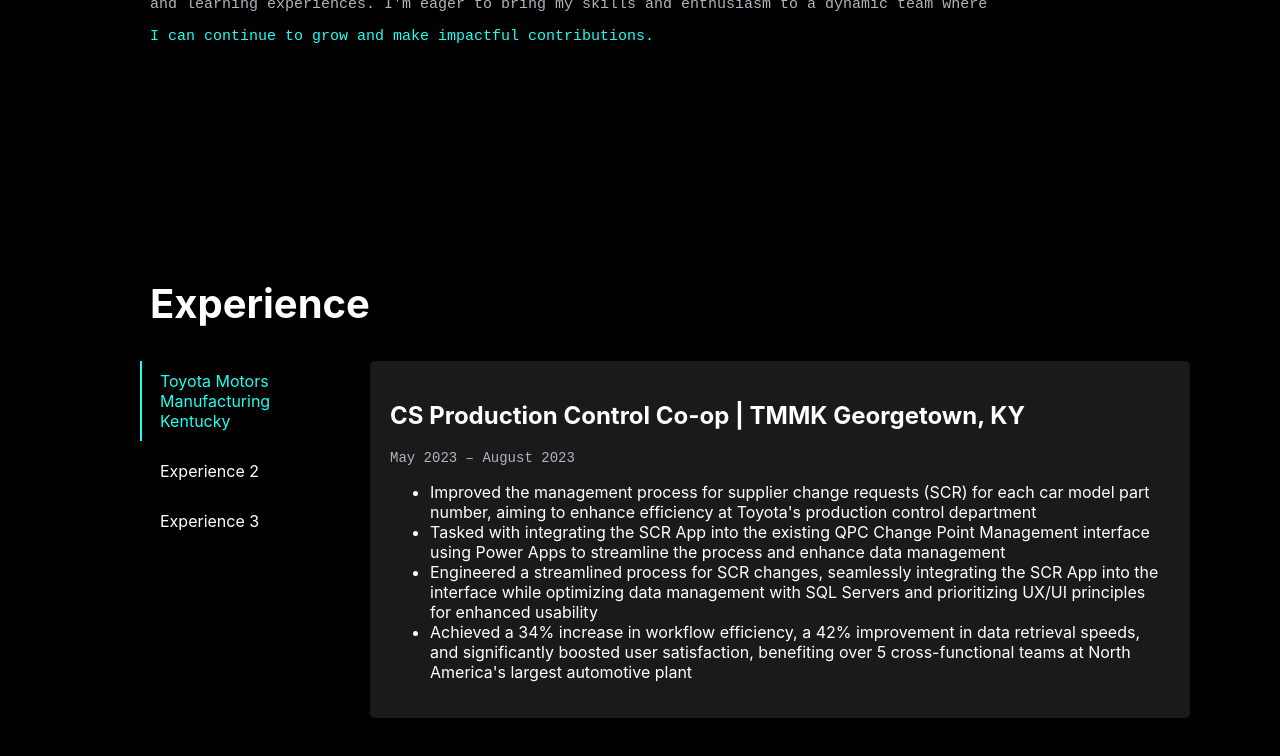
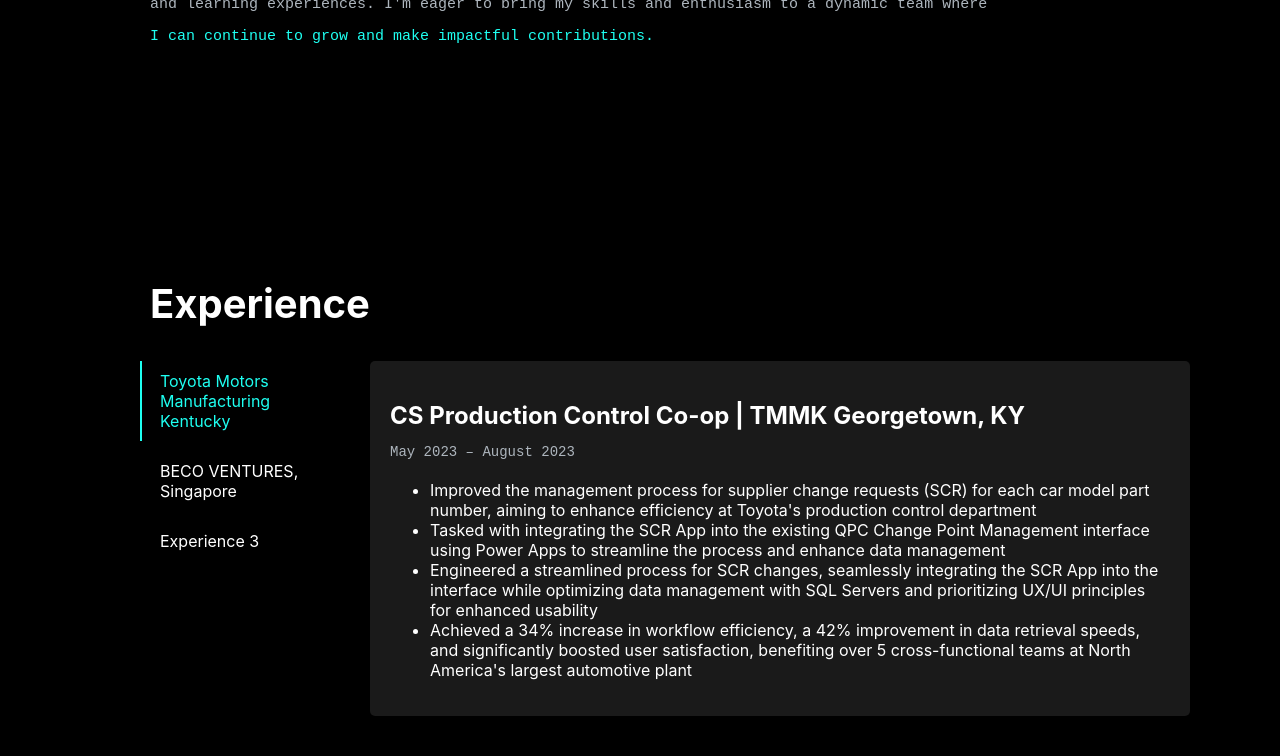
Before and after one commit to RJoshi141/portfolio, a React (Create React App) app: page / in a window 1280 px wide. Both pictures are taken after a click on the element "Toyota Motors Manufacturing Kentucky". Shown: the part 1083-1839 px from the top of the page. Built offline with nearby package versions, Linux system fonts and the light colour scheme.

Commit message:
Beco item 2

```diff
--- a/src/components/PortfolioPage.css
+++ b/src/components/PortfolioPage.css
@@ -1,28 +1,29 @@
 /* PortfolioPage.css */
+
 .portfolio-container {
-    position: relative; /* Child elements with absolute positioning are relative to this container */
-    background-color: black; /* Set a single black background for the entire container */
-    padding-bottom: 100vh; /* Ensure it extends beyond the viewport */
+    position: relative;
+    background-color: black;
+    padding-bottom: 100vh;
 }
 
 .top-left-logo {
     position: absolute;
-    top: 50px; /* Initial position */
+    top: 50px;
     left: 60px;
     width: 25px;
     z-index: 30;
-    opacity: 0; /* Start with opacity 0 */
-    animation: fadeIn 1.5s ease forwards; /* Apply fade-in animation */
-    transition: filter 0.1s, transform 0.1s; /* Add transition for hover and click effects */
-    cursor: pointer; /* Make the logo a pointer on hover */
+    opacity: 0;
+    animation: fadeIn 1.5s ease forwards;
+    transition: filter 0.1s, transform 0.1s;
+    cursor: pointer;
 }
 
 .top-left-logo:hover {
-    filter: brightness(0.5); /* Lighten the logo on hover */
+    filter: brightness(0.5);
 }
 
 .top-left-logo:active {
-    animation: logo-click 0.1s ease-in-out; /* Apply click animation */
+    animation: logo-click 0.1s ease-in-out;
 }
 
 @keyframes fadeIn {
@@ -35,32 +36,38 @@
 }
 
 @keyframes logo-click {
-    0% { transform: scale(1); }
-    50% { transform: scale(0.9); }
-    100% { transform: scale(1); }
+    0% {
+        transform: scale(1);
+    }
+    50% {
+        transform: scale(0.9);
+    }
+    100% {
+        transform: scale(1);
+    }
 }
 
 .black-screen-portfolio {
     height: 100vh;
-    width: 100%; /* Fill the entire viewport */
+    width: 100%;
     display: flex;
-    justify-content: flex-start; /* Align items to the start (left side) */
+    justify-content: flex-start;
     align-items: center;
-    padding-left: 60px; /* Adjust as needed to add some padding from the left side */
-    position: relative; /* Change to relative to ensure it doesn’t overlap other sections */
+    padding-left: 60px;
+    position: relative;
     top: 0;
     left: 0;
-    z-index: 20; /* Ensure it's above the old black screen */
+    z-index: 20;
 }
 
 .intro-container {
     position: relative;
     top: -80px;
     left: 90px;
-    text-align: left; /* Left align text */
+    text-align: left;
     color: white;
     opacity: 0;
-    animation: fadeInFromTop 1s forwards; /* Apply fade-in animation */
+    animation: fadeInFromTop 1s forwards;
 }
 
 .intro-text, .intro-name, .intro-tagline, .intro-tagline1 {
@@ -69,7 +76,7 @@
 
 .intro-text {
     animation: fadeInText 0.5s forwards 0.6s;
-    color: #1EFFF1 !important; /* for "Hi there! My name is" */
+    color: #1EFFF1 !important;
     font-family: 'SF Mono', monospace;
     font-size: 15px;
     margin: 0;
@@ -77,60 +84,60 @@
 
 .intro-name {
     animation: fadeInName 0.5s forwards 0.7s;
-    color: white; /* for "Ritika Joshi" */
+    color: white;
     margin: 0;
     font-size: 60px;
 }
 
 .intro-tagline {
     animation: fadeInTagline 0.5s forwards 0.8s;
-    color: #adb5bd; /* Faded white color */
+    color: #adb5bd;
     font-size: 60px;
     margin: 0;
 }
 
 .intro-tagline1 {
-    animation: fadeInTagline1 0.5s forwards 0.9s; /* Delay by 0.9s */
-    color: #adb5bd; /* Faded white color */
+    animation: fadeInTagline1 0.5s forwards 0.9s;
+    color: #adb5bd;
     font-size: 15px;
-    font-family: 'SF Mono', monospace; /* Apply SF Mono font */
+    font-family: 'SF Mono', monospace;
 }
 
 @keyframes fadeInFromTop {
     0% {
-        opacity: 0; /* Start with opacity 0 */
-        transform: translateY(-20px); /* Move up by 20px */
+        opacity: 0;
+        transform: translateY(-20px);
     }
     100% {
-        opacity: 1; /* Fade in to full opacity */
-        transform: translateY(0); /* Move up to original position */
+        opacity: 1;
+        transform: translateY(0);
     }
 }
 
 @keyframes fadeInText {
     0% {
-        opacity: 0; /* Start with opacity 0 */
+        opacity: 0;
     }
     100% {
-        opacity: 1; /* Fade in to full opacity */
+        opacity: 1;
     }
 }
 
 @keyframes fadeInName {
     0% {
-        opacity: 0; /* Start with opacity 0 */
+        opacity: 0;
     }
     100% {
-        opacity: 1; /* Fade in to full opacity */
+        opacity: 1;
     }
 }
 
 @keyframes fadeInTagline {
     0% {
-        opacity: 0; /* Start with opacity 0 */
+        opacity: 0;
     }
     100% {
-        opacity: 1; /* Fade in to full opacity */
+        opacity: 1;
     }
 }
 
@@ -158,7 +165,7 @@
     font-family: 'SF Mono', monospace;
     font-size: 16px;
     transition: color 0.2s ease;
-    opacity: 0; /* Initially hide the links */
+    opacity: 0;
 }
 
 .navigation-links a:nth-child(1) {
@@ -170,60 +177,59 @@
 }
 
 .navigation-links a:nth-child(3) {
-    animation: fadeInLink 0.29s forwards 0.4s; /* Delay the third link */
+    animation: fadeInLink 0.29s forwards 0.4s;
 }
 
 @keyframes fadeInLink {
     0% {
         opacity: 0;
-        transform: translateY(-20px); /* Move up from 20px below */
+        transform: translateY(-20px);
     }
     100% {
         opacity: 1;
-        transform: translateY(0); /* Move to the original position */
+        transform: translateY(0);
     }
 }
+
 .navigation-links a:hover {
-    color: #1EFFF1; /* Light blue color on hover */
+    color: #1EFFF1;
 }
 
-/* General section styling */
 .section {
-    padding: 100px 60px; /* Adjust padding as needed */
-    color: white; /* White text color */
-    position: relative; /* Ensure sections are positioned relative to the page flow */
-    z-index: 10; /* Ensure sections are behind the black screen portfolio */
+    padding: 100px 60px;
+    color: white;
+    position: relative;
+    z-index: 10;
 }
 
-/* Specific section styling */
 .about-section {
-    padding-left: 150px; /* Match left padding with the intro-container */
-    padding-right: 90px; /* Optional: add right padding if needed */
-    opacity: 0; /* Initially hide the section */
-    transform: translateY(20px); /* Initial position slightly below */
-    transition: opacity 1s ease-out, transform 1s ease-out; /* Smooth transition */
+    padding-left: 150px;
+    padding-right: 90px;
+    opacity: 0;
+    transform: translateY(20px);
+    transition: opacity 1s ease-out, transform 1s ease-out;
 }
 
 .about-section.visible {
-    opacity: 1; /* Show the section */
-    transform: translateY(0); /* Move to original position */
+    opacity: 1;
+    transform: translateY(0);
 }
 
 .about-section h1 {
-    text-align: left; /* Align text to the left */
-    font-size: 40px; /* Increase font size for "About" heading */
+    text-align: left;
+    font-size: 40px;
 }
 
 .about-section p {
-    text-align: left; /* Align text to the left */
+    text-align: left;
 }
 
 .experience-section {
-    padding-left: 150px; /* Match left padding with the intro-container */
-    padding-right: 90px; /* Optional: add right padding if needed */
-    opacity: 0; /* Initially hide the section */
-    transform: translateY(400px); /* Adjust translateY to 400px or any value that positions it correctly below About */
-    transition: opacity 1s ease-out, transform 1s ease-out; /* Smooth transition */
+    padding-left: 150px;
+    padding-right: 90px;
+    opacity: 0;
+    transform: translateY(400px);
+    transition: opacity 1s ease-out, transform 1s ease-out;
 }
 
 .experience-section h1 {
@@ -232,8 +238,8 @@
 }
 
 .experience-section.visible {
-    opacity: 1; /* Show the section */
-    transform: translateY(0); /* Move to original position */
+    opacity: 1;
+    transform: translateY(0);
 }
 
 .experience-menu {
@@ -242,41 +248,52 @@
 }
 
 .experience-item {
-    position: relative; /* Ensure relative positioning for absolute child */
+    position: relative;
     cursor: pointer;
     margin-bottom: 10px;
     padding: 10px;
     transition: background-color 0.3s, color 0.3s;
+
 }
 
 .experience-item.active {
-    color: #1EFFF1; /* Change font color of active item */
+    color: #1EFFF1;
 }
 
 .experience-item:hover {
-    background-color: rgba(255, 255, 255, 0.1); /* Hover background color */
+    background-color: rgba(255, 255, 255, 0.1);
 }
 
 .line {
     position: absolute;
-    left: -10px; /* Adjust as needed for positioning */
-    top: 50%; /* Center the line vertically */
-    transform: translateY(-50%); /* Adjust for vertical alignment */
+    left: -10px;
+    top: 50%;
+    transform: translateY(-50%);
     width: 2px;
-    height: 0; /* Start with height 0 */
-    background-color: #1EFFF1; /* Color of the vertical line */
-    transition: transform 0.5s ease-out; /* Smooth transition for transform */
+    height: 0;
+    background-color: #1EFFF1;
+    transition: transform 0.5s ease-out;
 }
 
 .experience-item.active .line {
-    height: 100%; /* Expand the vertical line to full height */
-    transform: translateY(-50%); /* Center the line vertically */
+    height: 100%;
+    transform: translateY(-50%);
+}
+
+.experience-heading {
+    margin-bottom: 20px;
+}
+
+.experience-heading h2 {
+    font-size: 24px;
+    font-weight: bold;
+    margin-bottom: 5px;
 }
 
 .experience-timeline {
-    color: #adb5bd; /* Faded white color */
+    color: #adb5bd;
     font-size: 14px;
-    margin-bottom: 10px; /* Add some space below the timeline text */
+    margin-bottom: 10px;
     font-family: 'SF Mono', monospace;
 }
 
@@ -288,8 +305,6 @@
 }
 
 
-
-/* Smooth scrolling */
 html {
-    scroll-behavior: smooth; /* Enable smooth scrolling */
+    scroll-behavior: smooth;
 }
--- a/src/components/PortfolioPage.js
+++ b/src/components/PortfolioPage.js
@@ -2,7 +2,6 @@
 import './PortfolioPage.css';
 
 const PortfolioPage = () => {
-    // Function to reload the page
     const reloadPage = () => {
         window.location.reload();
     };
@@ -80,14 +79,14 @@
                 </p>
             </section>
             <section id="experience" className="section experience-section" ref={experienceRef}>
-                <h1>Experience</h1> {/* Add this line for the header */}
+                <h1>Experience</h1>
                 <div className="experience-menu">
                     <div className={`experience-item ${activeExperience === 1 ? 'active' : ''}`} onClick={() => setActiveExperience(1)}>
                         Toyota Motors Manufacturing Kentucky
                         {activeExperience === 1 && <div className="line"></div>}
                     </div>
                     <div className={`experience-item ${activeExperience === 2 ? 'active' : ''}`} onClick={() => setActiveExperience(2)}>
-                        Experience 2
+                        BECO VENTURES, Singapore
                         {activeExperience === 2 && <div className="line"></div>}
                     </div>
                     <div className={`experience-item ${activeExperience === 3 ? 'active' : ''}`} onClick={() => setActiveExperience(3)}>
@@ -95,25 +94,45 @@
                         {activeExperience === 3 && <div className="line"></div>}
                     </div>
                 </div>
-
                 <div className="experience-details">
                     {activeExperience === 1 && (
-                        <div>
-                            <h2>CS Production Control Co-op | TMMK Georgetown, KY</h2>
-                            <p className="experience-timeline">May 2023 – August 2023</p>
+                        <>
+                            <div className="experience-heading">
+                                <h2>CS Production Control Co-op | TMMK Georgetown, KY</h2>
+                                <p className="experience-timeline">May 2023 – August 2023</p>
+                            </div>
                             <ul>
                                 <li>Improved the management process for supplier change requests (SCR) for each car model part number, aiming to enhance efficiency at Toyota's production control department</li>
                                 <li>Tasked with integrating the SCR App into the existing QPC Change Point Management interface using Power Apps to streamline the process and enhance data management</li>
                                 <li>Engineered a streamlined process for SCR changes, seamlessly integrating the SCR App into the interface while optimizing data management with SQL Servers and prioritizing UX/UI principles for enhanced usability</li>
                                 <li>Achieved a 34% increase in workflow efficiency, a 42% improvement in data retrieval speeds, and significantly boosted user satisfaction, benefiting over 5 cross-functional teams at North America's largest automotive plant</li>
                             </ul>
-                        </div>
+                        </>
                     )}
-                    {activeExperience === 2 && <p>Details about Experience 2</p>}
-                    {activeExperience === 3 && <p>Details about Experience 3</p>}
+                    {activeExperience === 2 && (
+                        <>
+                            <div className="experience-heading">
+                                <h2>UI Process Engineer Intern | BECO VENTURES, Singapore</h2>
+                                <p className="experience-timeline">September 2022 – December 2022</p>
+                            </div>
+                            <ul>
+                                <li>Deployed both local and cloud databases, integrated simulated sensors, and created a web dashboard for real-time visualization for the Greenhouse Monitoring Platform, improving data accessibility and monitoring efficiency by 55%</li>
+                                <li>Formulated comprehensive Agile charters, including themes, epics, user stories, tasks, and personas for various software projects, leading to a 30% increase in project delivery speed and team alignment</li>
+                                <li>Evaluated existing GPS and Weight Tracking Dashboard architecture from vendors, compiled a list of feature inclusions, improvements, and bugs, and prioritized them by urgency and implementation phases to enhance system functionality</li>
+                            </ul>
+                        </>
+                    )}
+                    {activeExperience === 3 && (
+                        <>
+                            <div className="experience-heading">
+                                <h2>Experience 3 Title</h2>
+                                <p className="experience-timeline">Timeline for Experience 3</p>
+                            </div>
+                            <p>Details about Experience 3</p>
+                        </>
+                    )}
                 </div>
             </section>
-
         </div>
     );
 };
```
